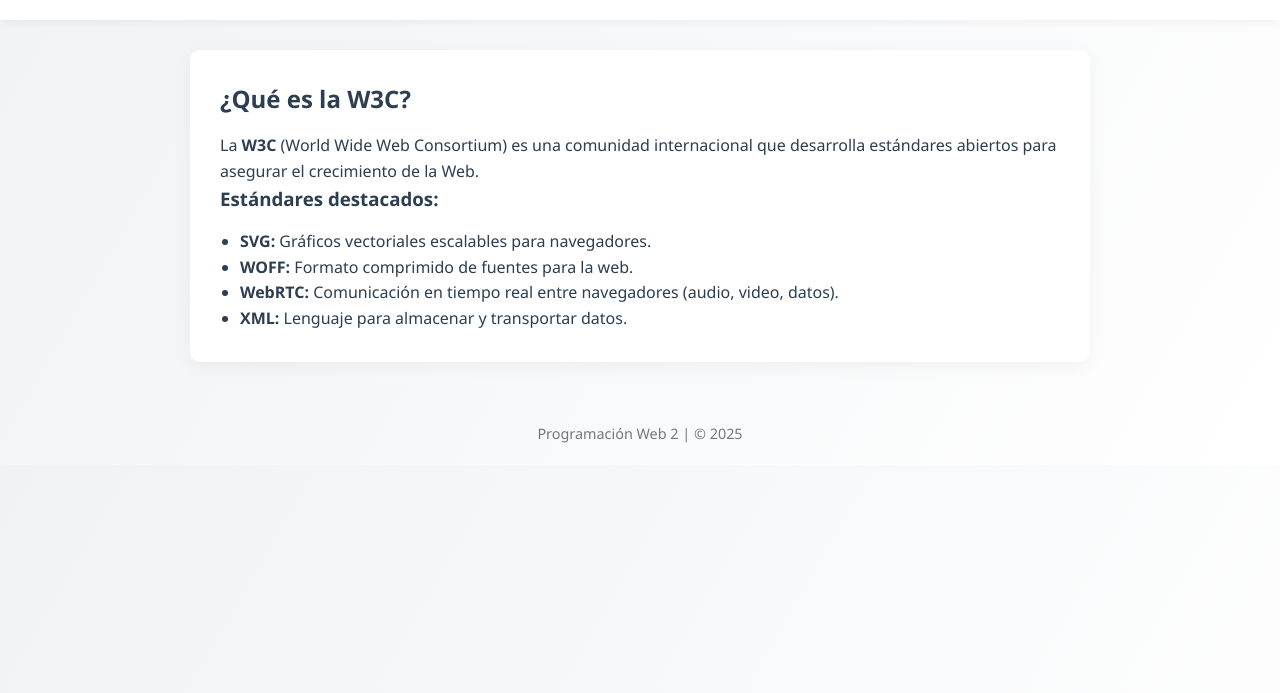
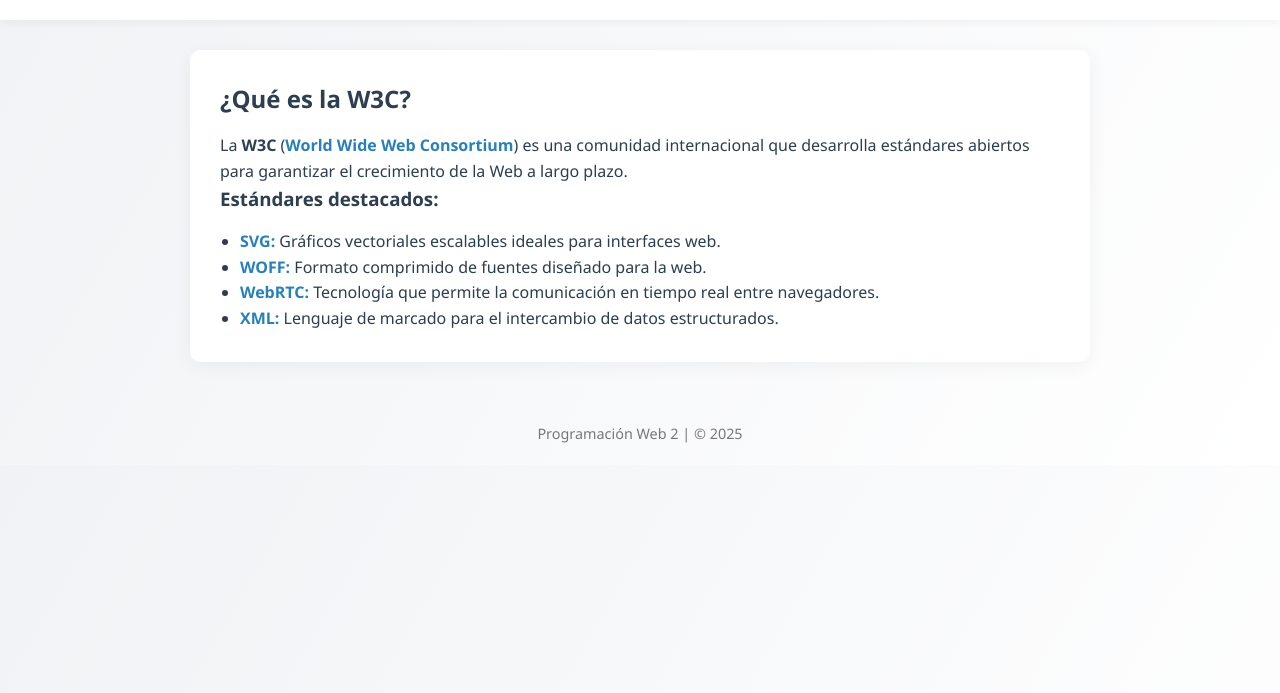
Before and after one commit to Andhyb/PW2-TEORIA, a website: page Prac02/views/estandaresWeb.html in a window 1280 px wide. Shown: the part 107-800 px from the top of the page. Drawn offline with Linux system fonts and the light colour scheme.

Commit message:
Modifiqué estandaresWeb para agregar función de enlace externo a cada pagina como WOFF o XML

```diff
--- a/Prac02/views/estandaresWeb.html
+++ b/Prac02/views/estandaresWeb.html
@@ -4,6 +4,19 @@
   <meta charset="UTF-8">
   <title>Estándares Web</title>
   <link rel="stylesheet" href="/css/estilo.css">
+  <style>
+    .link-externo {
+      color: #2980b9;
+      text-decoration: none;
+      font-weight: bold;
+      transition: color 0.3s;
+    }
+
+    .link-externo:hover {
+      color: #1abc9c;
+      text-decoration: underline;
+    }
+  </style>
 </head>
 <body>
   <header>
@@ -17,14 +30,14 @@
   </header>
   <main>
     <h2>¿Qué es la W3C?</h2>
-    <p>La <strong>W3C</strong> (World Wide Web Consortium) es una comunidad internacional que desarrolla estándares abiertos para asegurar el crecimiento de la Web.</p>
+    <p>La <strong>W3C</strong> (<a class="link-externo" href="https://www.w3.org/" target="_blank">World Wide Web Consortium</a>) es una comunidad internacional que desarrolla estándares abiertos para garantizar el crecimiento de la Web a largo plazo.</p>
 
     <h3>Estándares destacados:</h3>
     <ul>
-      <li><strong>SVG:</strong> Gráficos vectoriales escalables para navegadores.</li>
-      <li><strong>WOFF:</strong> Formato comprimido de fuentes para la web.</li>
-      <li><strong>WebRTC:</strong> Comunicación en tiempo real entre navegadores (audio, video, datos).</li>
-      <li><strong>XML:</strong> Lenguaje para almacenar y transportar datos.</li>
+      <li><strong><a class="link-externo" href="https://developer.mozilla.org/es/docs/Web/SVG" target="_blank">SVG:</a></strong> Gráficos vectoriales escalables ideales para interfaces web.</li>
+      <li><strong><a class="link-externo" href="https://developer.mozilla.org/es/docs/Web/WOFF" target="_blank">WOFF:</a></strong> Formato comprimido de fuentes diseñado para la web.</li>
+      <li><strong><a class="link-externo" href="https://developer.mozilla.org/es/docs/Web/API/WebRTC_API" target="_blank">WebRTC:</a></strong> Tecnología que permite la comunicación en tiempo real entre navegadores.</li>
+      <li><strong><a class="link-externo" href="https://developer.mozilla.org/es/docs/Web/XML" target="_blank">XML:</a></strong> Lenguaje de marcado para el intercambio de datos estructurados.</li>
     </ul>
   </main>
   <footer>
```
